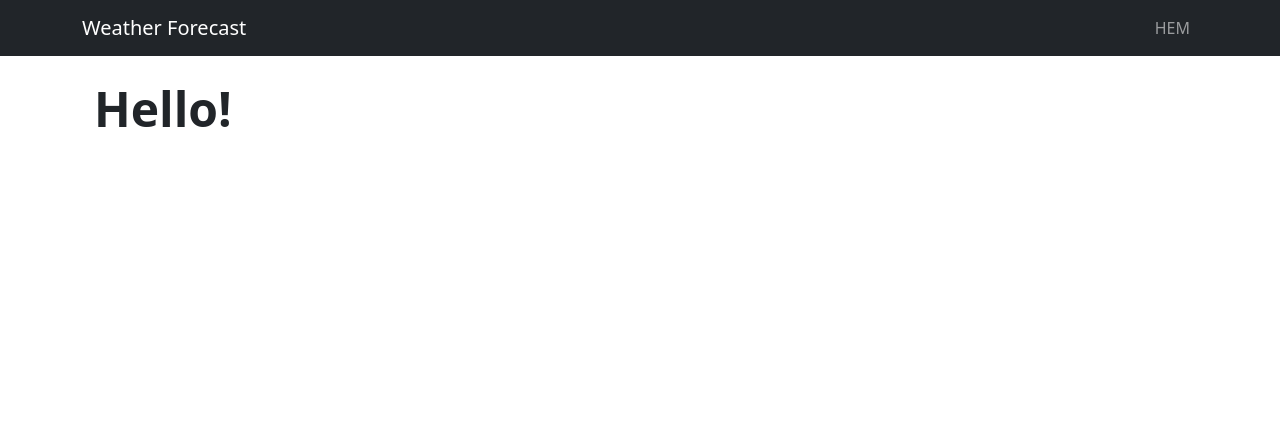
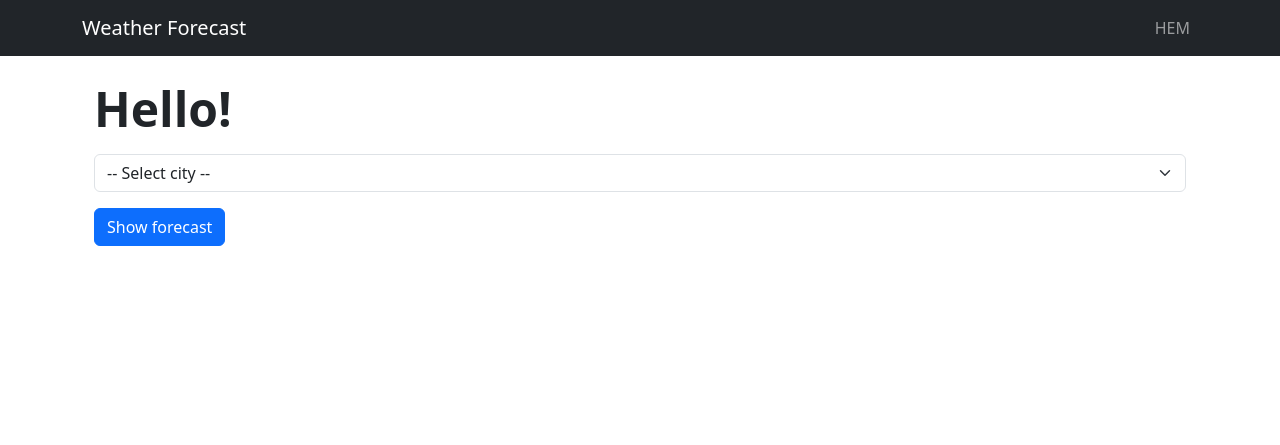
Before and after one commit to EliFromTheNorth/Flask-weather-app, a Flask app: page / in a window 1280 px wide. Shown: the top 445 px of the page. Run offline with Flask 3, Linux system fonts and the light colour scheme; data that the repository does not hold is empty.

Commit message:
dropdown, route html

```diff
--- a/app.py
+++ b/app.py
@@ -1,7 +1,7 @@
-from flask import Flask, render_template
+from flask import Flask, render_template, request, redirect, url_for
 from api import fetch_weather
 import logging
-from weather_service import weather_dashboard
+from weather_service import weather_dashboard, cities
 
 logging.basicConfig(
     level=logging.INFO,
@@ -15,7 +15,11 @@ url = "https://api.open-meteo.com/v1/forecast?latitude=59.3294,55.6059,57.71,63.
 
 @app.route("/")
 def index():
-    return render_template("index.html")
+    selected_city = request.args.get("selected_city")
+    if selected_city:
+        return redirect(url_for('weather', city_name=selected_city))
+    city_names = sorted(list({item['city'] for item in cities(url) if 'city' in item}))
+    return render_template("index.html", cities=city_names)
 
 @app.route("/<city_name>")
 def weather(city_name):
--- a/templates/index.html
+++ b/templates/index.html
@@ -3,16 +3,17 @@
 <div class="mb-4 rounded-3">
     <div class="container-fluid">
         <h1 class="display-5 fw-bold">Hello!</h1>
-        <!-- <p class="col-md-8 fs-3">Här kan du utforska <span class="text-primary">globala jordbävningar</span> med en magnitud över 2.5 som har inträffat under de <span class="text-success">senaste 30 dagarna</span>.</p>
-        <div class="row align-items-center my-5 d-flex justify-content-center">
-            <ul class="fs-5 col-md-8">
-                <li class="mb-4">📊 <strong>Statistik:</strong> Fördjupa dig i tydliga grafer över både magnituder och djup.</li>
-                <li class="mb-4">🌍 <strong>Interaktiv karta:</strong> Se exakt var jordskalven har ägt rum runt om i världen.</li>
-                <li class="mb-4">📈 <strong>Tidslinje & Antal:</strong> Följ utvecklingen och se grafer över antalet skalv per dag under den senaste månaden.</li>
-            </ul>
-            <img src="{{ url_for('static', filename='images/earthquake.jpg') }}" class="img-fluid w-25 col-md-4" alt="Jordbävning">
-        </div> -->
-        <!-- <p class="fs-5">Håll dig uppdaterad om jordens rörelser på ett enkelt, överskådligt och interaktivt sätt!</p> -->
+        <form action="/" method="GET" class="mt-3">
+        <div class="mb-3">
+            <select name="selected_city" class="form-select" required>
+                <option value="" disabled selected>-- Select city --</option>
+                    {% for city in cities %}
+                        <option value="{{ city }}">{{ city }}</option>
+                    {% endfor %}
+            </select>
+        </div>
+        <button type="submit" class="btn btn-primary">Show forecast</button>
+    </form>
     </div>
 </div>
 {% endblock %}
```
